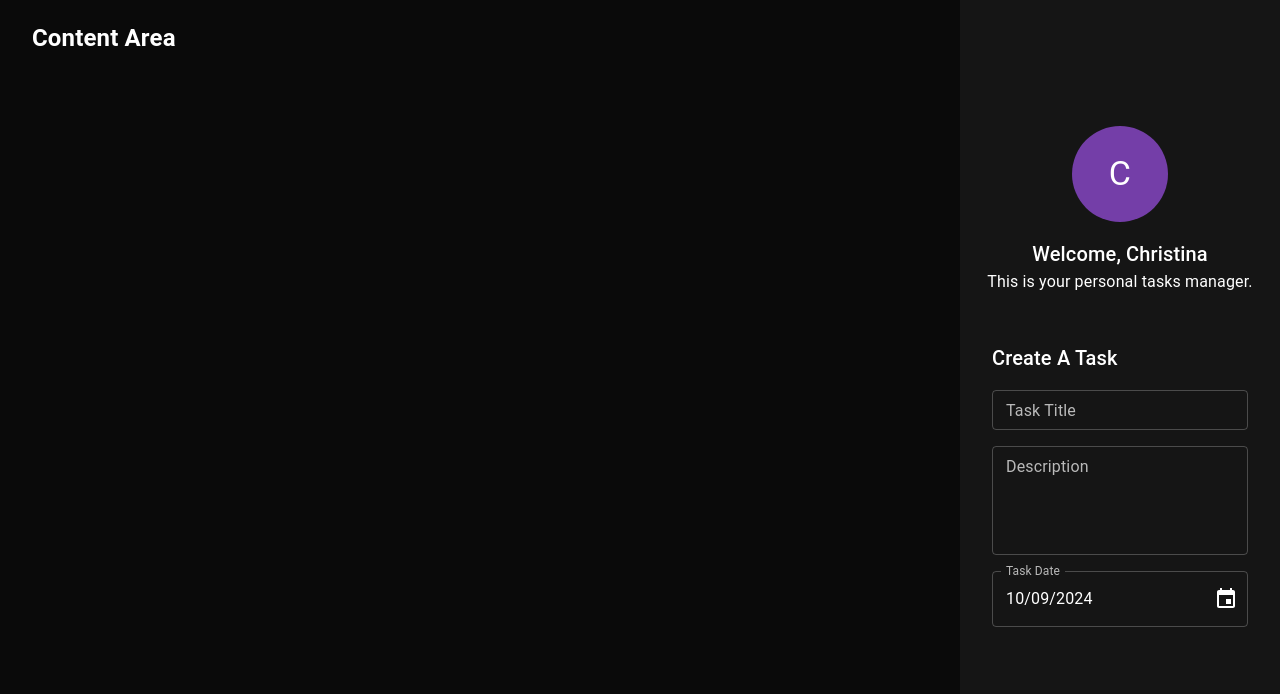
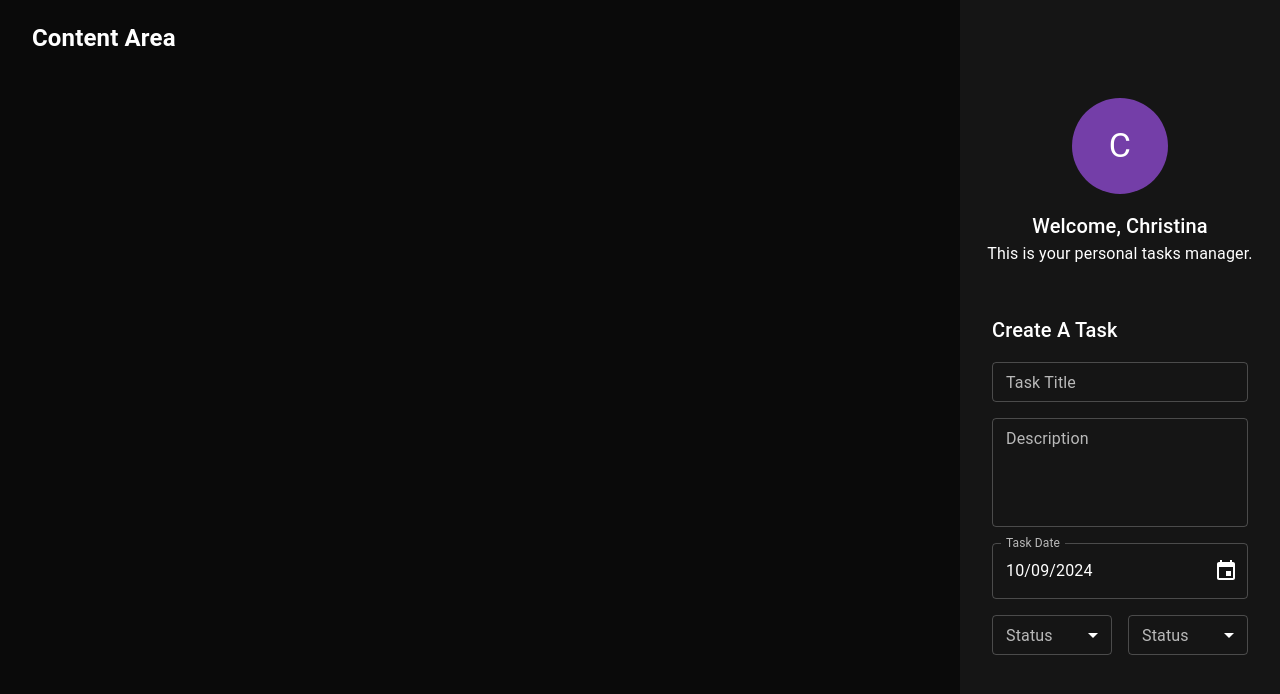
Before and after one commit to chochristinak/typescript-task-app, a React (Create React App) app: page / in a window 1280 px wide. Shown: the top 694 px of the page. Built offline with nearby package versions, Linux system fonts and the light colour scheme.

Commit message:
Add task select field component

```diff
--- a/src/components/createTaskForm/_taskDateField.tsx
+++ b/src/components/createTaskForm/_taskDateField.tsx
@@ -1,16 +1,17 @@
-import React, { FC, ReactElement } from 'react';
-import { LocalizationProvider } from '@mui/x-date-pickers';
-import { AdapterDateFns } from '@mui/x-date-pickers/AdapterDateFns';
-import { DesktopDatePicker } from '@mui/x-date-pickers/DesktopDatePicker';
-import { TextField  } from '@mui/material';
-import { IDateField } from './interfaces/IDateField';
-import PropTypes from 'prop-types';
+import React, { FC, ReactElement } from "react";
+import { LocalizationProvider } from "@mui/x-date-pickers";
+import { AdapterDateFns } from "@mui/x-date-pickers/AdapterDateFns";
+import { DesktopDatePicker } from "@mui/x-date-pickers/DesktopDatePicker";
+import { TextField } from "@mui/material";
+import { IDateField } from "./interfaces/IDateField";
+import PropTypes from "prop-types";
 
-
-export const TaskDateField: FC<IDateField> = (props,): ReactElement => {
-    const { value = new Date(),
+export const TaskDateField: FC<IDateField> = (props): ReactElement => {
+  const {
+    value = new Date(),
     disabled = false,
-            onChange = (date) => console.log (date)} = props;
+    onChange = (date) => console.log(date),
+  } = props;
   // State for storing the selected date
 
   return (
@@ -22,7 +23,7 @@
           value={value}
           onChange={onChange}
           disabled={disabled}
-                views={['year', 'month', 'day']}
+          views={["year", "month", "day"]}
         />
       </LocalizationProvider>
     </>
@@ -32,5 +33,5 @@
 TaskDateField.propTypes = {
   disabled: PropTypes.bool,
   onChange: PropTypes.func,
-    value: PropTypes.instanceOf (Date),
-}
+  value: PropTypes.instanceOf(Date),
+};
--- /dev/null
+++ b/src/components/createTaskForm/_taskSelectField.tsx
@@ -0,0 +1,25 @@
+import React, { FC, ReactElement } from 'react';
+import Box from '@mui/material/Box';
+import InputLabel from '@mui/material/InputLabel';
+import MenuItem from '@mui/material/MenuItem';
+import FormControl from '@mui/material/FormControl';
+import Select from '@mui/material/Select';
+
+export const TaskSelectField: FC = (): ReactElement => {
+    return (
+        <FormControl fullWidth size="small">
+            <InputLabel id="status">Status</InputLabel>
+            <Select
+                labelId="status"
+                id="status-select"
+                value=""
+                label="Status"
+                name="status"
+            >
+                <MenuItem value={10}>Ten</MenuItem>
+                <MenuItem value={20}>Twenty</MenuItem>
+                <MenuItem value={30}>Thirty</MenuItem>
+            </Select>
+        </FormControl>
+    );
+};
--- a/src/components/createTaskForm/createTaskForm.tsx
+++ b/src/components/createTaskForm/createTaskForm.tsx
@@ -1,12 +1,13 @@
-import React, { FC, ReactElement } from 'react';
+import React, { FC, ReactElement } from "react";
 import { Box, Typography, Stack } from "@mui/material";
 
-import { TaskTitleField } from './_taskTitleField';
-import { TaskDescriptionField } from './_taskDescriptionField';
-import { TaskDateField } from './_taskDateField';
+import { TaskTitleField } from "./_taskTitleField";
+import { TaskDescriptionField } from "./_taskDescriptionField";
+import { TaskDateField } from "./_taskDateField";
+import { TaskSelectField } from "./_taskSelectField";
 
 export const CreateTaskForm: FC = (): ReactElement => {
-    return(
+  return (
     <Box
       display="flex"
       flexDirection="column"
@@ -19,15 +20,20 @@
         Create A Task
       </Typography>
 
-        <Stack sx={{ width: '100%'}} spacing={2}>
+      <Stack sx={{ width: "100%" }} spacing={2}>
         <TaskTitleField />
         <TaskDescriptionField />
         <TaskDateField />
+
+        <Stack sx={{ width: "100%" }} direction="row" spacing={2}>
+          <TaskSelectField />
+          <TaskSelectField />
+        </Stack>
       </Stack>
 
-        {/* {//task date}
+      {/*
         {//task status}
         {//task priority} */}
     </Box>
-    )
+  );
 };
--- a/src/components/createTaskForm/interfaces/IDateField.ts
+++ b/src/components/createTaskForm/interfaces/IDateField.ts
@@ -1,6 +1,6 @@
-import { IDisabled } from './IDisabled';
+import { IDisabled } from "./IDisabled";
 
 export interface IDateField extends IDisabled {
-    value? : Date | null;
-    onChange?: (date: Date | null) => void;
+  value?: Date | null;
+  onChange?: (date: Date | null) => void;
 }
```
Lines whose indentation alone changed are shown as unchanged.
